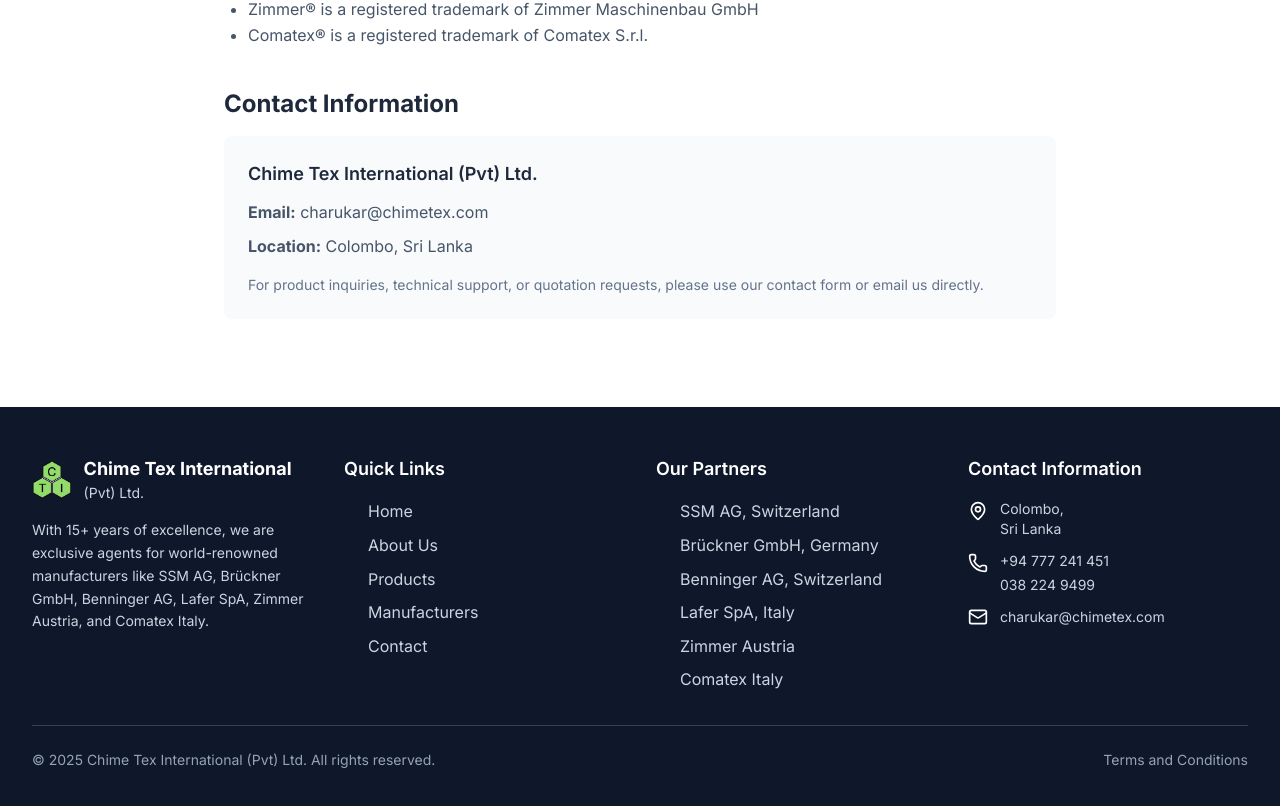
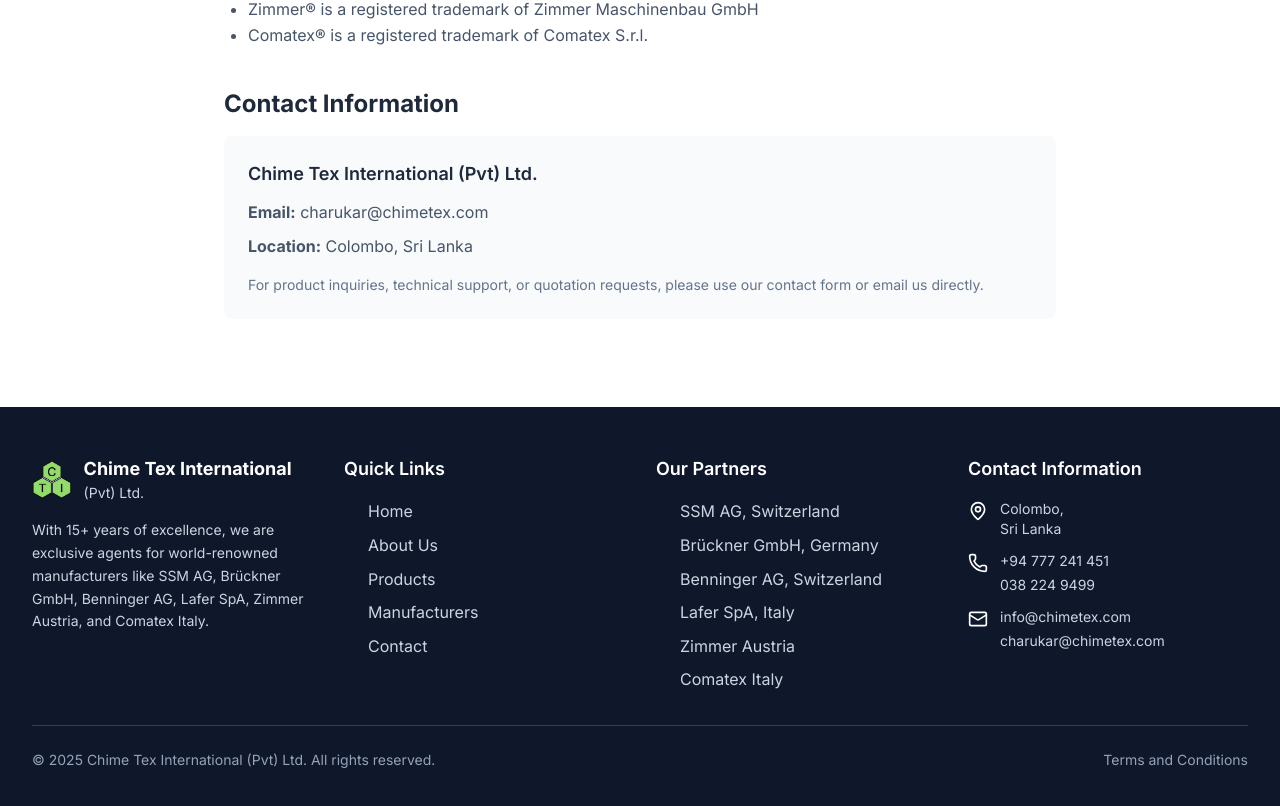
Before and after one commit to hashen-ruwanpura/ChimeTex, a React (Vite) app in the folder Website/: page /terms in a window 1280 px wide. Shown: the part 1847-2653 px from the top of the page. Built offline with nearby package versions, Linux system fonts and the light colour scheme.

Commit message:
feat: Add info@chimetex.com to footer contact information

```diff
--- a/Website/src/components/Footer.jsx
+++ b/Website/src/components/Footer.jsx
@@ -142,11 +142,16 @@
                 </div>
               </div>
 
-              <div className="flex items-center">
-                <Mail className="h-5 w-5 text-primary-400 mr-3 flex-shrink-0" />
-                <a href="mailto:charukar@chimetex.com" className="text-industrial-300 text-sm hover:text-white transition-colors duration-200">
-                  charukar@chimetex.com
-                </a>
+              <div className="flex items-start">
+                <Mail className="h-5 w-5 text-primary-400 mr-3 mt-0.5 flex-shrink-0" />
+                <div className="space-y-1">
+                  <a href="mailto:info@chimetex.com" className="block text-industrial-300 text-sm hover:text-white transition-colors duration-200">
+                    info@chimetex.com
+                  </a>
+                  <a href="mailto:charukar@chimetex.com" className="block text-industrial-300 text-sm hover:text-white transition-colors duration-200">
+                    charukar@chimetex.com
+                  </a>
+                </div>
               </div>
             </div>
           </div>
```
